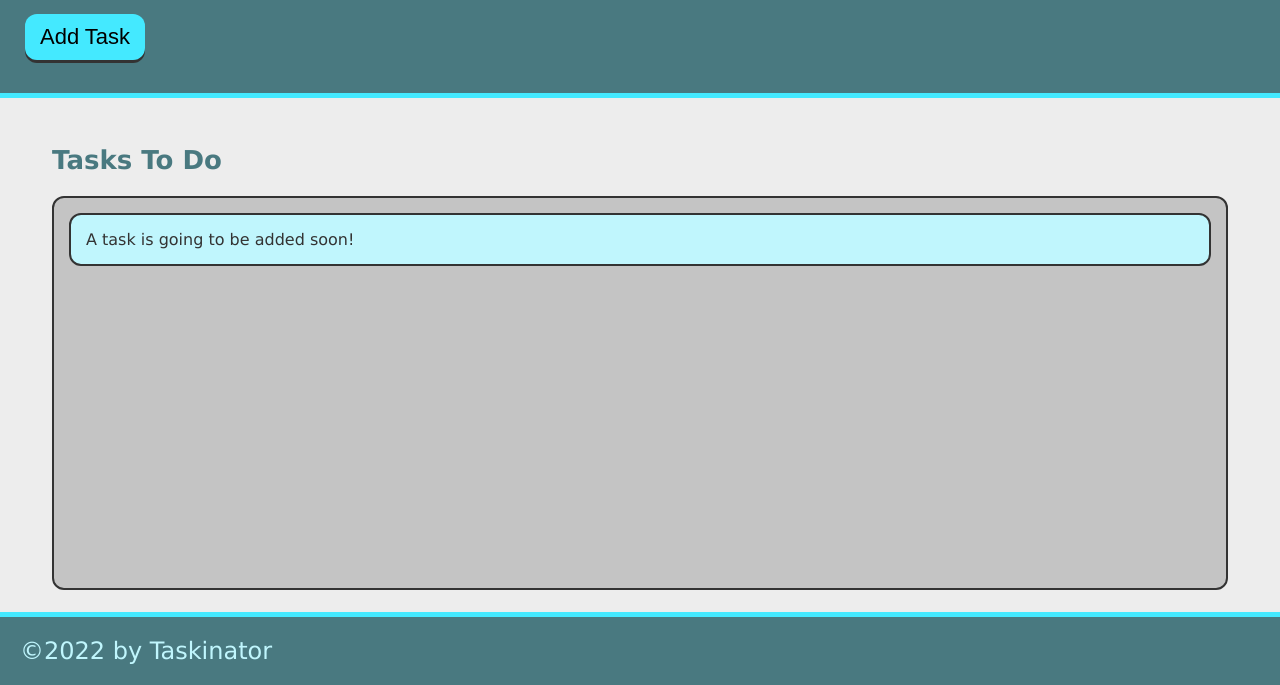
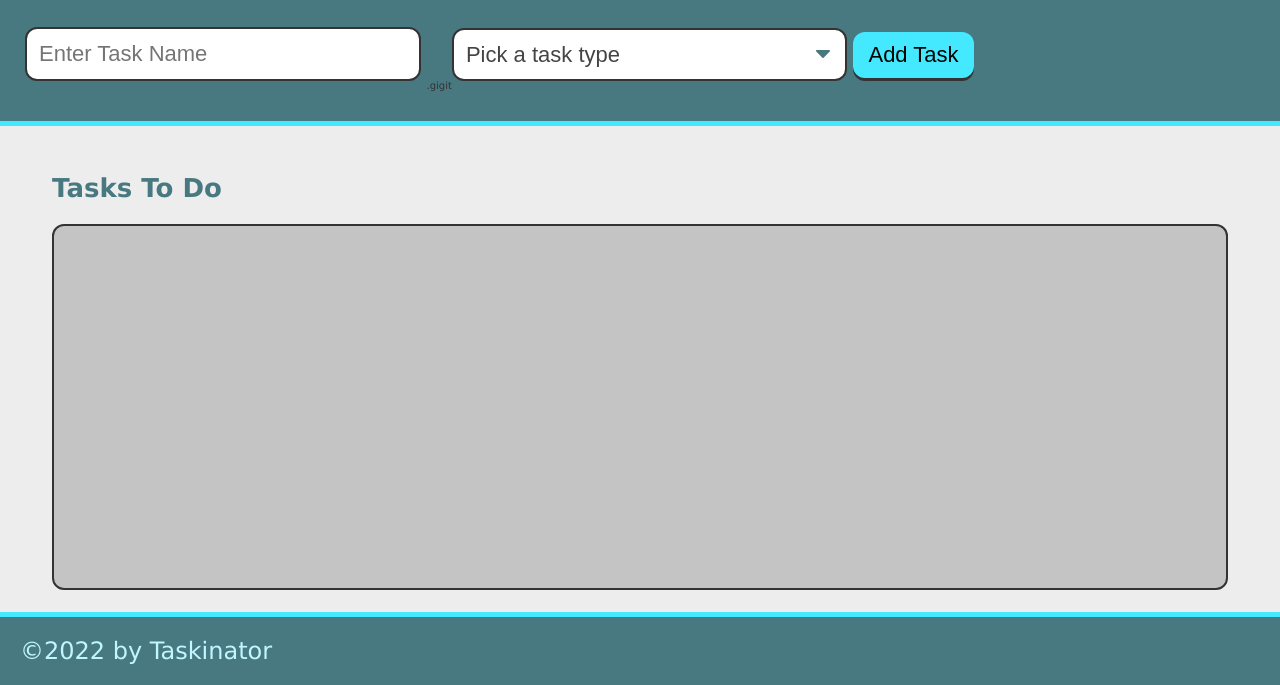
Before and after one commit to Muzan67/taskinator, a plain HTML site: page index.html in a window 1280 px wide. Shown: the part 115-800 px from the top of the page. Drawn offline with Linux system fonts and the light colour scheme.

Commit message:
add the task form button

```diff
--- a/index.html
+++ b/index.html
@@ -12,14 +12,27 @@
     <header>
       <h1 class="page-title">Taskinator</h1>
       <p>Click the button below to add a new task!</p>
-      <button class="btn" id="save-task">Add Task</button>
+      <form id="task-form">
+        <div class="form-group">
+          <input type="text" name="task-name" placeholder="Enter Task Name" />
+        </div>.gigit
+        <div class="form-group">
+          <select name="task-type" class="select-dropdown">
+            <option value="" disabled selected>Pick a task type</option>
+            <option value="Print">Print</option>
+            <option value="Web">Web</option>
+            <option value="Mobile">Mobile</option>
+          </select>
+        </div>
+        <div class="form-group">
+          <button class="btn" id="save-task" type="submit">Add Task</button>
+        </div>
+      </form>
     </header>
     <main class="page-content">
       <section class="task-list-wrapper">
         <h2 class="list-title">Tasks To Do</h2>
-        <ul class="task-list" id="tasks-to-do">
-          <li class="task-item">A task is going to be added soon!</li>
-        </ul>
+        <ul class="task-list" id="tasks-to-do"></ul>
       </section>
     </main>
     <footer>&copy;2022 by Taskinator</footer>
```
